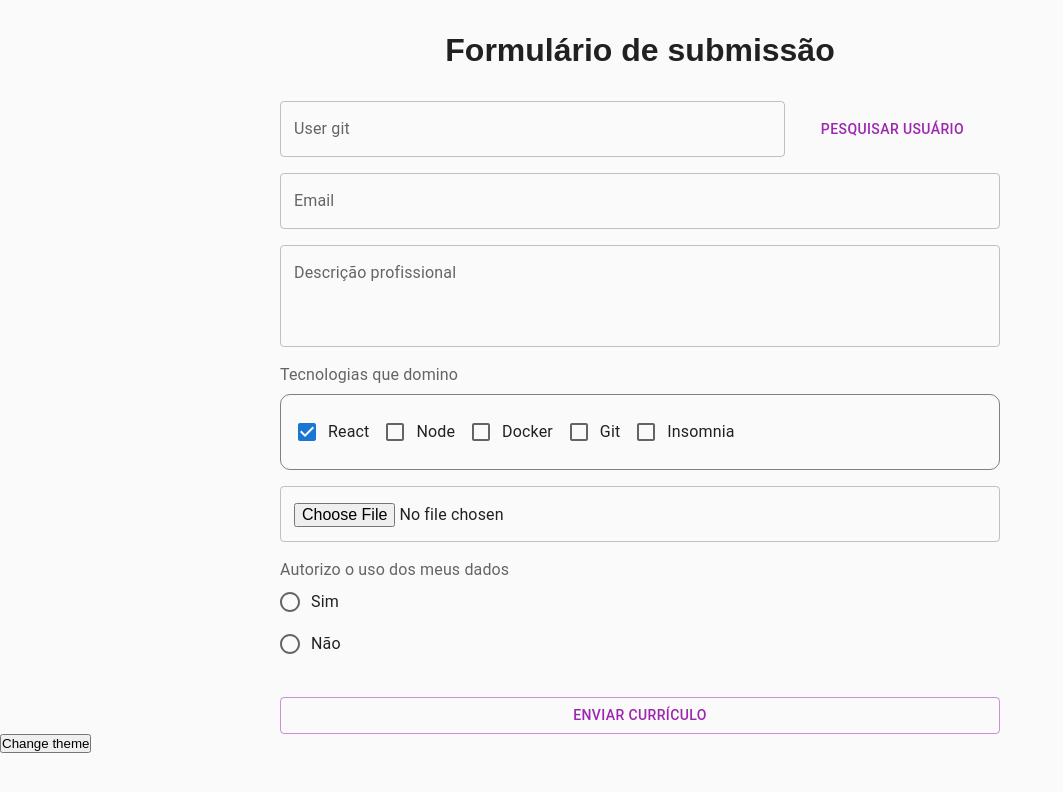
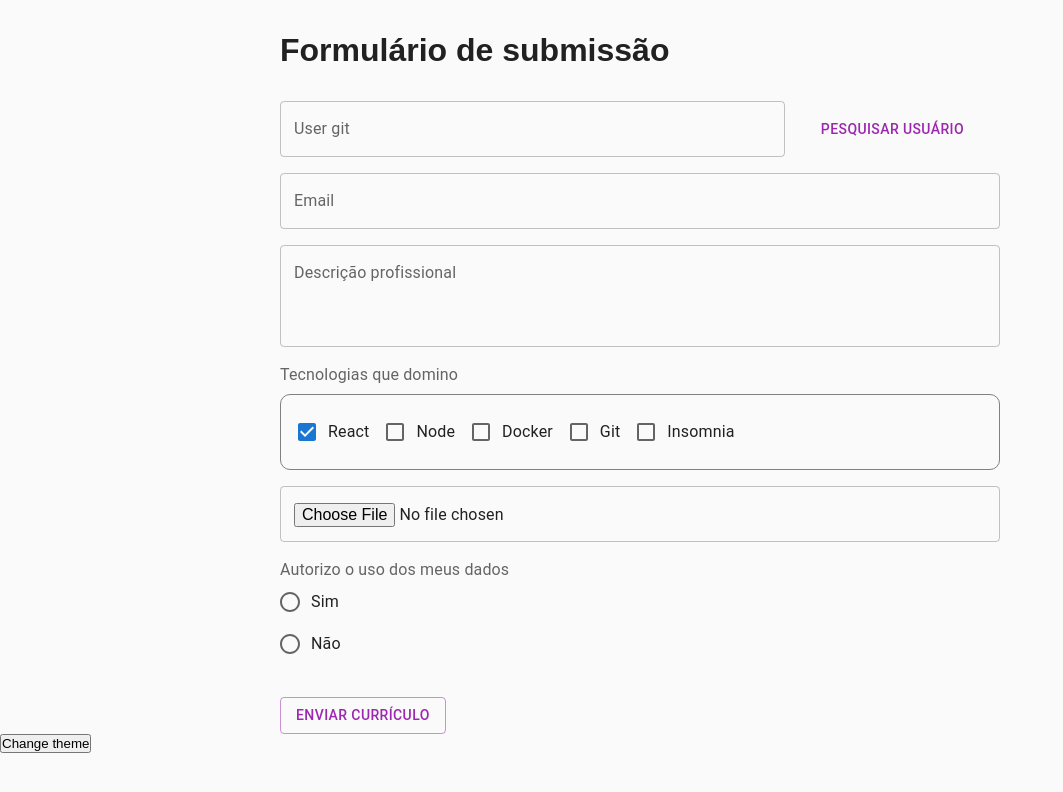
Before and after one commit to ottonSam/selection-process, a React (Create React App) app: page / in a window 1280 px wide. Shown: the top 792 px of the page, without its empty margins (0-1063 px from the left). Built offline with nearby package versions, Linux system fonts and the light colour scheme.

Commit message:
form validation

```diff
--- a/src/pages/FormPage/index.tsx
+++ b/src/pages/FormPage/index.tsx
@@ -1,17 +1,51 @@
+import { useForm, SubmitHandler, FormProvider } from "react-hook-form";
+import { yupResolver } from "@hookform/resolvers/yup";
+
+import { FormContainer, FormLabel, SubmitButton } from "./styles";
+
 import AuthRadio from "../../components/AuthRadio";
 import FileField from "../../components/FileField";
 import GitData from "../../components/GitData";
 import TecCheckBox from "../../components/TecCheckBox";
 import TextArea from "../../components/TextArea";
 import TextField from "../../components/TextField";
-import { FormContainer, FormLabel, SubmitButton } from "./styles";
+import validationSchema from "../../utils/validationSchema";
+
 interface IProps {
   goToHome: () => void;
 }
 
+interface IFormInputs {
+  git_user: string;
+  name: string;
+  image: string;
+  repository: string;
+  email: string;
+  description: string;
+  react: boolean;
+  node: boolean;
+  docker: boolean;
+  git: boolean;
+  insomnia: boolean;
+  curriculum: File;
+  auth: boolean;
+}
+
 const FormPage = ({ goToHome }: IProps) => {
+  const methods = useForm<IFormInputs>({
+    resolver: yupResolver(validationSchema),
+  });
+
+  const formSubmitHandler: SubmitHandler<IFormInputs> = (data: IFormInputs) => {
+    alert(JSON.stringify(data));
+  };
   return (
     <FormContainer>
+      <FormProvider {...methods}>
+        <form
+          autoComplete="off"
+          onSubmit={methods.handleSubmit(formSubmitHandler)}
+        >
           <FormLabel>Formulário de submissão</FormLabel>
           <GitData />
           <TextField name="email" label="Email" />
@@ -19,9 +53,11 @@ const FormPage = ({ goToHome }: IProps) => {
           <TecCheckBox />
           <FileField />
           <AuthRadio />
-      <SubmitButton onClick={goToHome} variant="outlined" color="secondary">
+          <SubmitButton type="submit" variant="outlined" color="secondary">
             Enviar currículo
           </SubmitButton>
+        </form>
+      </FormProvider>
     </FormContainer>
   );
 };
--- /dev/null
+++ b/src/utils/validationSchema.ts
@@ -0,0 +1,19 @@
+import * as yup from "yup";
+
+const validationSchema = yup.object().shape({
+  git_user: yup.string().min(3).required(),
+  name: yup.string().required(),
+  image: yup.string(),
+  repository: yup.string().required(),
+  email: yup.string().required(),
+  description: yup.string().min(50).max(1000).required(),
+  react: yup.boolean().required().default(false),
+  node: yup.boolean().required().default(false),
+  docker: yup.boolean().required().default(false),
+  git: yup.boolean().required().default(false),
+  insomnia: yup.boolean().required().default(false),
+  curriculum: yup.mixed().required(),
+  auth: yup.boolean().required(),
+});
+
+export default validationSchema;
```
Lines whose indentation alone changed are shown as unchanged.
